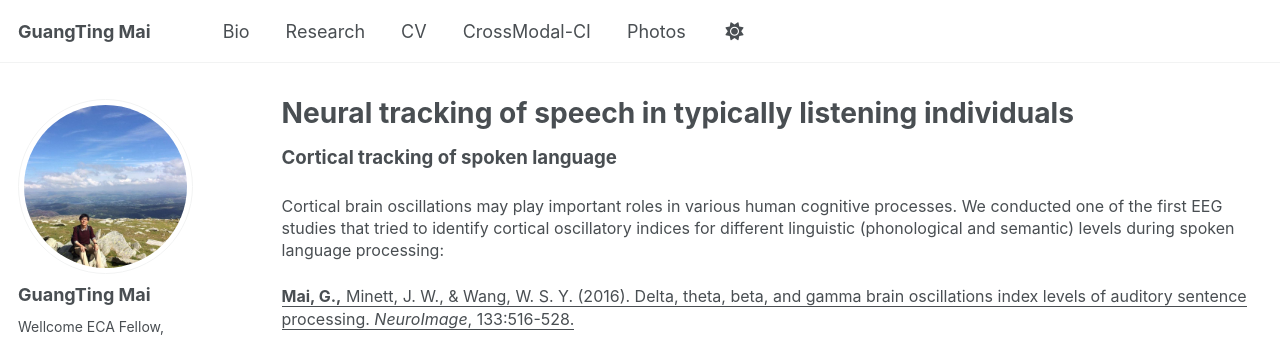
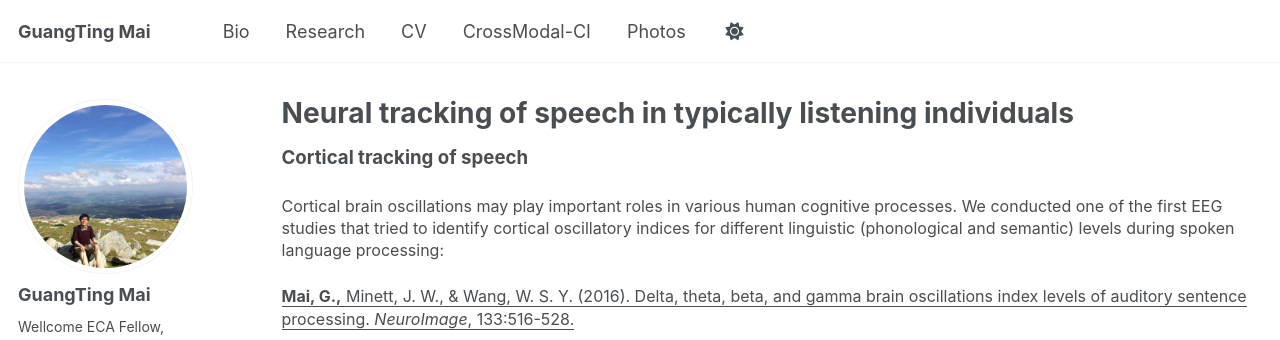
Before and after one commit to guangtingmai/guangtingmai.github.io, a Jekyll site: the page built from _pages/neuraltrack-typical.html, in a window 1280 px wide and 900 px high. Shown: the top 340 px of the window. Built offline with Jekyll 4.4.1, drawn with Linux system fonts in a browser that asks for light colours; some web fonts are replaced.

Commit message:
Update neuraltrack-typical.html

```diff
--- a/_pages/neuraltrack-typical.html
+++ b/_pages/neuraltrack-typical.html
@@ -4,7 +4,7 @@ title: "Neural tracking of speech in typically listening individuals"
 permalink: /neuraltrack-typical/
 author_profile: true
 ---
-<p><span style="font-size: 14pt;line-height: 1.4;display: block;margin-bottom: 0.1vh"><strong>Cortical tracking of spoken language</strong></span></p>
+<p><span style="font-size: 14pt;line-height: 1.4;display: block;margin-bottom: 0.1vh"><strong>Cortical tracking of speech</strong></span></p>
 <p><span style="font-size: 12pt;line-height: 1.4;display: block;margin-bottom: 0.1vh">Cortical brain oscillations may play important roles in
   various human cognitive processes. We conducted one of the first EEG studies that tried to identify cortical oscillatory indices for different linguistic
   (phonological and semantic) levels during spoken language processing:</span></p>
```
